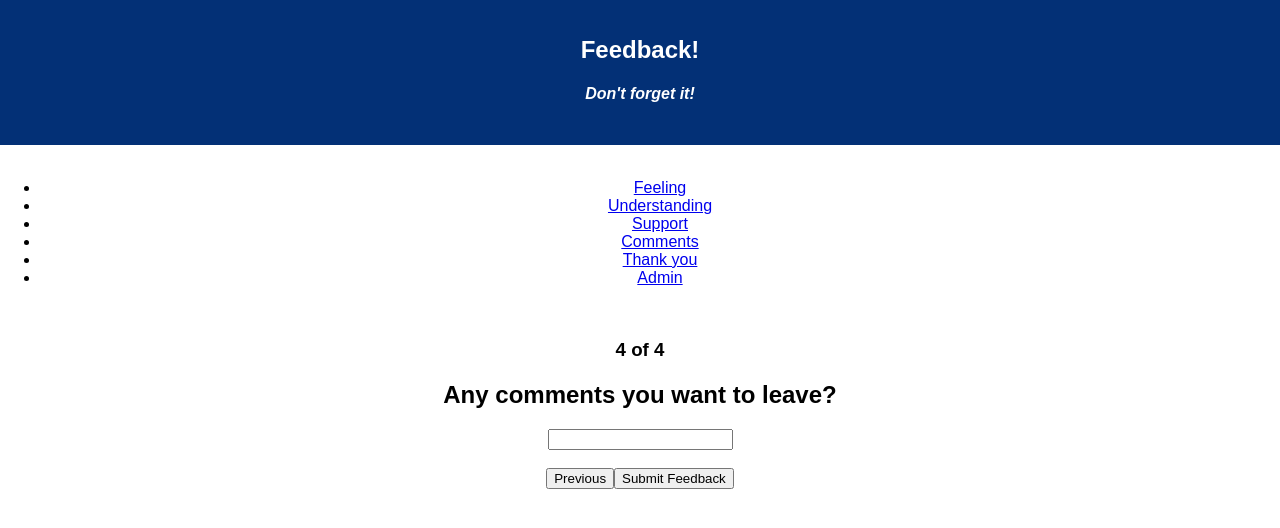
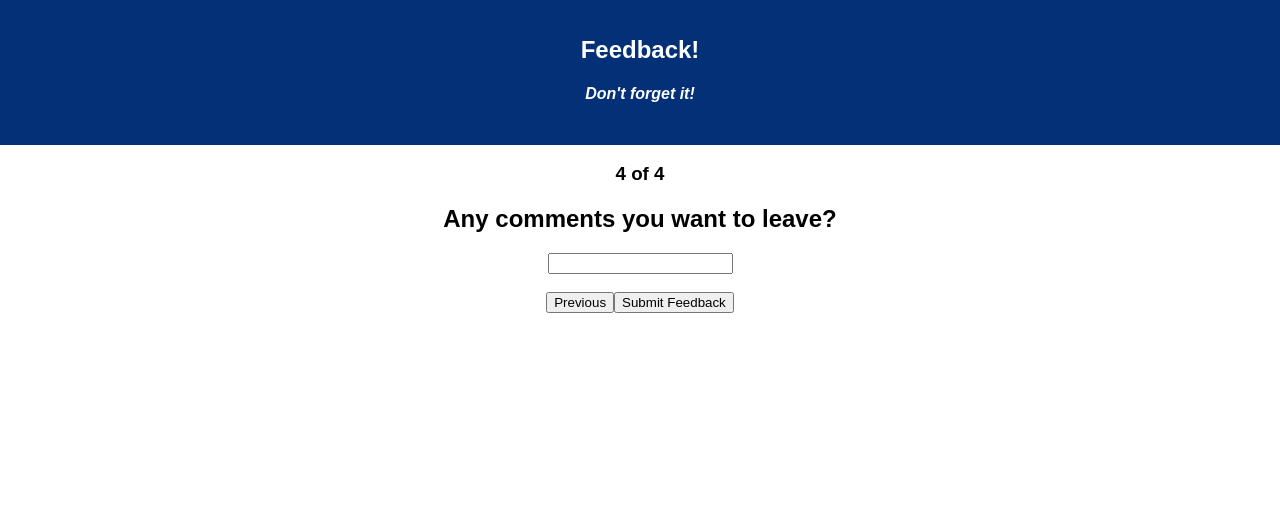
Before and after one commit to dylandorsey/Weekend-challenge-7-Reflection, a React (Create React App) app: page /comments in a window 1280 px wide. Shown: the top 528 px of the page. Built offline with nearby package versions, Linux system fonts and the light colour scheme.

Commit message:
readMe shows a project description written by dylan dorsey

```diff
--- a/package.json
+++ b/package.json
@@ -10,6 +10,7 @@
     "moment": "^2.22.1",
     "pg": "^7.4.1",
     "react": "^16.2.0",
+    "react-confirm-alert": "^2.0.2",
     "react-dom": "^16.2.0",
     "react-moment": "^0.7.0",
     "react-redux": "^5.0.7",
--- a/src/components/Admin/Admin.js
+++ b/src/components/Admin/Admin.js
@@ -1,6 +1,8 @@
 import React, { Component } from 'react';
 import FeedbackItem from '../FeedbackItem/FeedbackItem';
 import axios from 'axios';
+import { confirmAlert } from 'react-confirm-alert';
+import 'react-confirm-alert/src/react-confirm-alert.css';
 
 class Admin extends Component {
     constructor(props) {
@@ -30,6 +32,23 @@ class Admin extends Component {
                 console.log('error with GET', error);
             });
     }
+
+    confirmAction = (entryID) => {
+        confirmAlert({
+            title: 'Confirm delete',
+            message: 'Are you sure you want to delete?',
+            buttons: [
+                {
+                    label: 'Yes',
+                    onClick: () => this.deleteFeedback(entryID)
+                },
+                {
+                    label: 'No',
+                    onClick: () => alert('aborted')
+                }
+            ]
+        })
+    };
 
     deleteFeedback = (entryID) => {
         console.log('init deleteFeedback', entryID);
@@ -65,7 +84,7 @@ class Admin extends Component {
                         </tr>
                     </thead>
                     <tbody>
-                        {this.state.feedbackArray.map(item => <FeedbackItem key={item.id} item={item} delete={this.deleteFeedback} />)}
+                        {this.state.feedbackArray.map(item => <FeedbackItem key={item.id} item={item} delete={this.confirmAction} />)}
                     </tbody>
                 </table>
             </div>
--- a/src/components/App/App.js
+++ b/src/components/App/App.js
@@ -21,18 +21,6 @@ class App extends Component {
           <h1 className="App-title">Feedback!</h1>
           <h4><i>Don't forget it!</i></h4>
         </header>
-        <br />
-        <div className="nav">
-          <ul>
-            <li><Link to="/">Feeling</Link></li>
-            <li><Link to="/understanding">Understanding</Link></li>
-            <li><Link to="/support">Support</Link></li>
-            <li><Link to="/comments">Comments</Link></li>
-            <li><Link to="/thank_you">Thank you</Link></li>
-            <li><Link to="/admin">Admin</Link></li>
-          </ul>
-        </div>
-        <br />
         <Route exact path="/" component={Feeling} />
         <Route exact path="/understanding" component={Understanding} />
         <Route exact path="/support" component={Support} />
--- a/src/components/Comments/Comments.js
+++ b/src/components/Comments/Comments.js
@@ -54,6 +54,7 @@ class Comments extends Component {
         this.dispatchInput();
         // initiate POST to database
         this.dispatchSubmitFeedback();
+        this.props.history.push('/thank_you')
     }
 
     render() {
```
Also changed, not shown: 2 other files (tests, documents, lock files or other folders).
